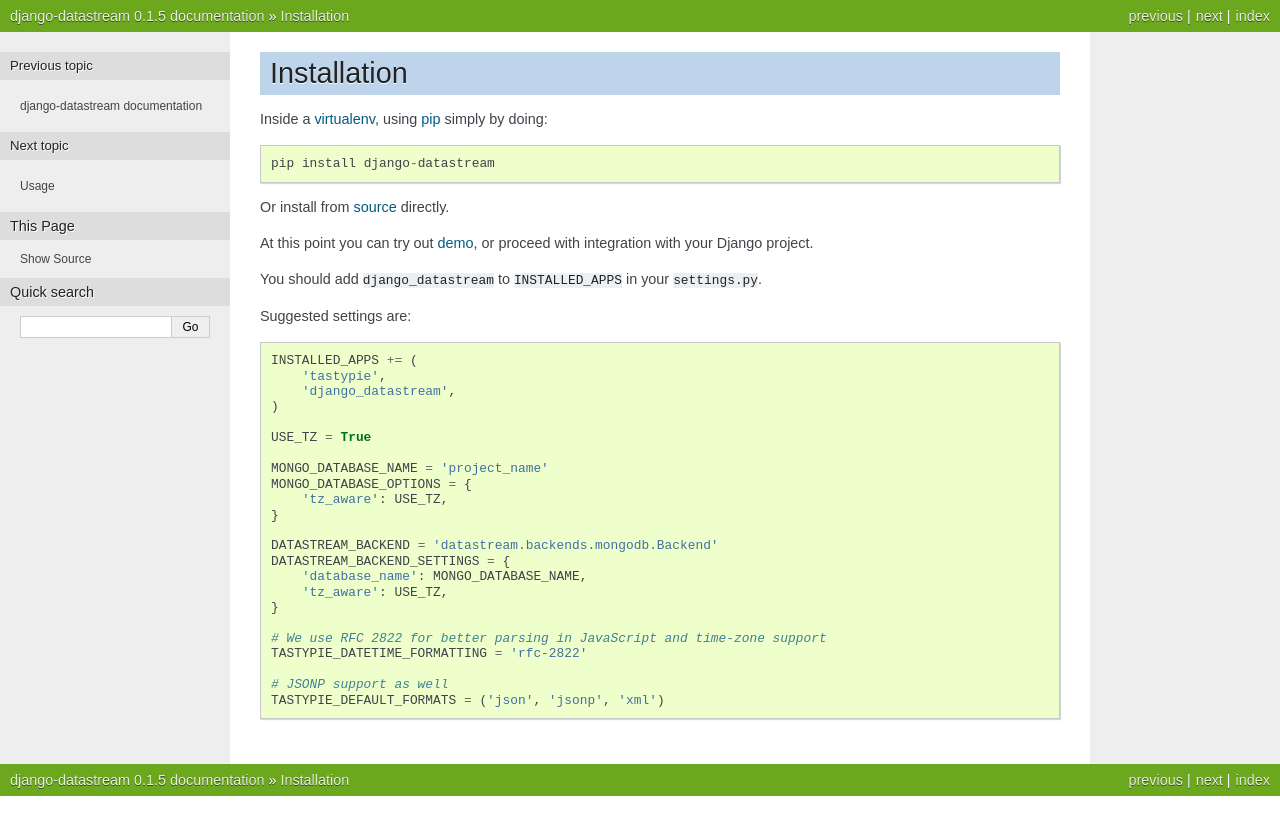
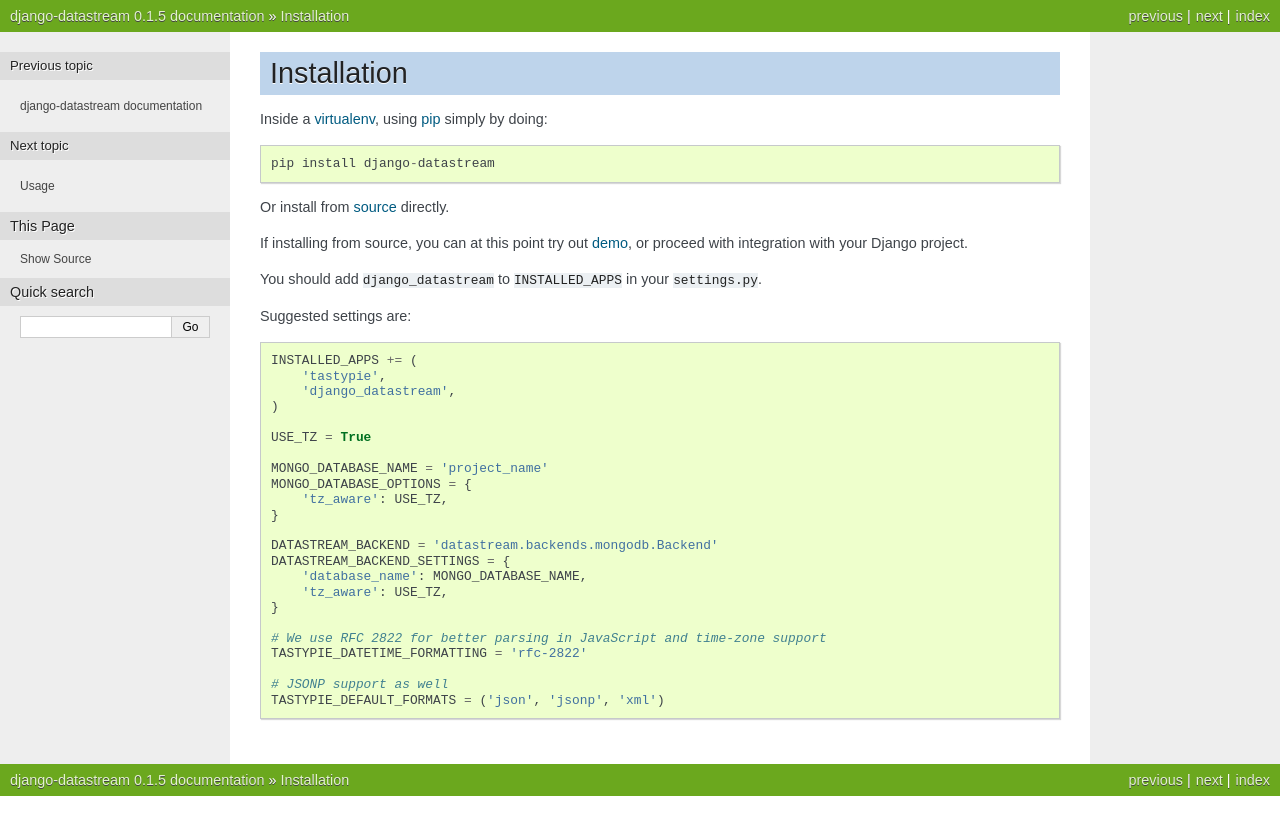
Before and after one commit to wlanslovenija/django-datastream, a Sphinx documentation site: the page built from docs/installation.rst, in a window 1280 px wide. Shown: the top 835 px of the page. Built offline with Sphinx 7.4.7, drawn with Linux system fonts in a browser that asks for light colours.

Commit message:
Explain that source is needed for demo.

```diff
--- a/docs/installation.rst
+++ b/docs/installation.rst
@@ -12,7 +12,7 @@
 
 .. _source: https://github.com/wlanslovenija/django-datastream
 
-At this point you can try out :ref:`demo <demo>`, or proceed with integration with your Django project.
+If installing from source, you can at this point try out :ref:`demo <demo>`, or proceed with integration with your Django project.
 
 You should add ``django_datastream`` to ``INSTALLED_APPS`` in your ``settings.py``.
 
```
